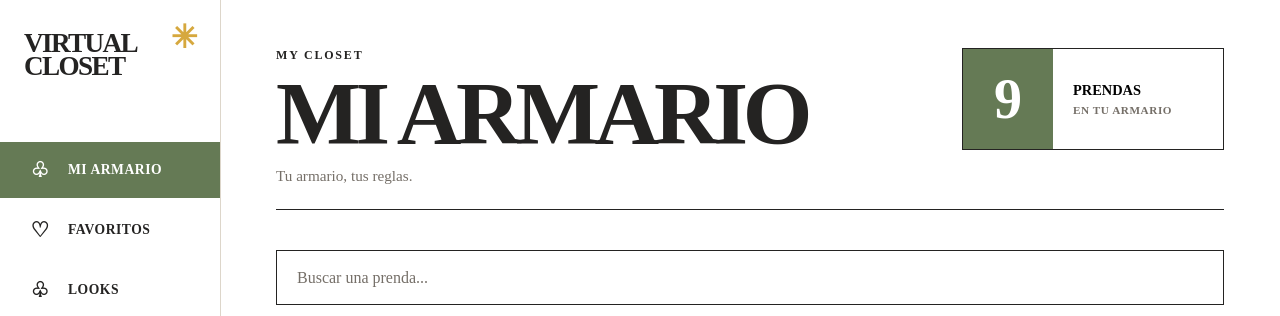
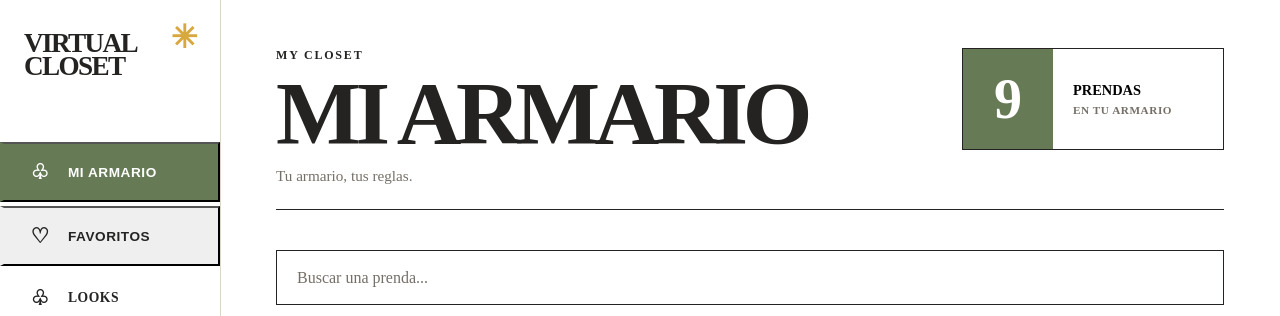
Before and after one commit to Mari2navarro/virtual-closet, a React (Vite) app: page / in a window 1280 px wide. Shown: the top 316 px of the page. Built offline with nearby package versions, Linux system fonts and the light colour scheme; the HTML template or start-up script is replaced by a standard one.

Commit message:
feat: add favorites view

```diff
--- a/src/App.jsx
+++ b/src/App.jsx
@@ -1,11 +1,20 @@
+import { useState } from "react";
 import Sidebar from "./components/sidebar/sidebar";
 import Wardrobe from "./pages/wardrobe/wardrobe";
 
 function App() {
+  const [showFavorites, setShowFavorites] = useState(false);
+
   return (
     <>
-      <Sidebar />
-      <Wardrobe />
+      <Sidebar
+        showFavorites={showFavorites}
+        setShowFavorites={setShowFavorites}
+      />
+
+      <Wardrobe
+        showFavorites={showFavorites}
+      />
     </>
   );
 }
--- a/src/components/sidebar/sidebar.jsx
+++ b/src/components/sidebar/sidebar.jsx
@@ -1,6 +1,6 @@
 import "./sidebar.scss";
 
-function Sidebar() {
+function Sidebar({ showFavorites, setShowFavorites }) {
   return (
     <aside className="sidebar">
       <div className="sidebar__logo">
@@ -10,15 +10,27 @@ function Sidebar() {
       </div>
 
       <nav className="sidebar__nav">
-        <a href="#" className="sidebar__link sidebar__link--active">
+       <button
+  type="button"
+  className={`sidebar__link ${
+    !showFavorites ? "sidebar__link--active" : ""
+  }`}
+  onClick={() => setShowFavorites(false)}
+>
           <span className="sidebar__icon">♧</span>
           <span>Mi armario</span>
-        </a>
+      </button>
 
-        <a href="#" className="sidebar__link">
-          <span className="sidebar__icon">♡</span>
-          <span>Favoritos</span>
-        </a>
+       <button
+  type="button"
+  className={`sidebar__link ${
+    showFavorites ? "sidebar__link--active" : ""
+  }`}
+  onClick={() => setShowFavorites(true)}
+>
+  <span className="sidebar__icon">♡</span>
+  <span>Favoritos</span>
+</button>
 
         <a href="#" className="sidebar__link">
           <span className="sidebar__icon">♧</span>
--- a/src/pages/wardrobe/wardrobe.jsx
+++ b/src/pages/wardrobe/wardrobe.jsx
@@ -3,11 +3,12 @@ import { clothes } from "../../data/clothes";
 import ClothingGrid from "../../components/clothing_grid/clothing-grid";
 import "./wardrobe.scss";
 
-function Wardrobe() {
+function Wardrobe({ showFavorites }) {
   // State
   const [clothesList, setClothesList] = useState(clothes);
   const [searchTerm, setSearchTerm] = useState("");
   const [selectedCategory, setSelectedCategory] = useState("all");
+
 
   // Categories
   const categories = [
@@ -42,6 +43,10 @@ function Wardrobe() {
 
   return matchesSearch && matchesCategory;
 });
+
+const displayedClothes = showFavorites
+  ? filteredClothes.filter((clothing) => clothing.favorite)
+  : filteredClothes;
 
   // Toggle favorite
   const handleToggleFavorite = (id) => {
@@ -107,7 +112,7 @@ function Wardrobe() {
       </nav>
 
       <ClothingGrid
-        clothes={filteredClothes}
+  clothes={displayedClothes}
   onToggleFavorite={handleToggleFavorite}
 />
     </main>
```
Lines whose indentation alone changed are shown as unchanged.
